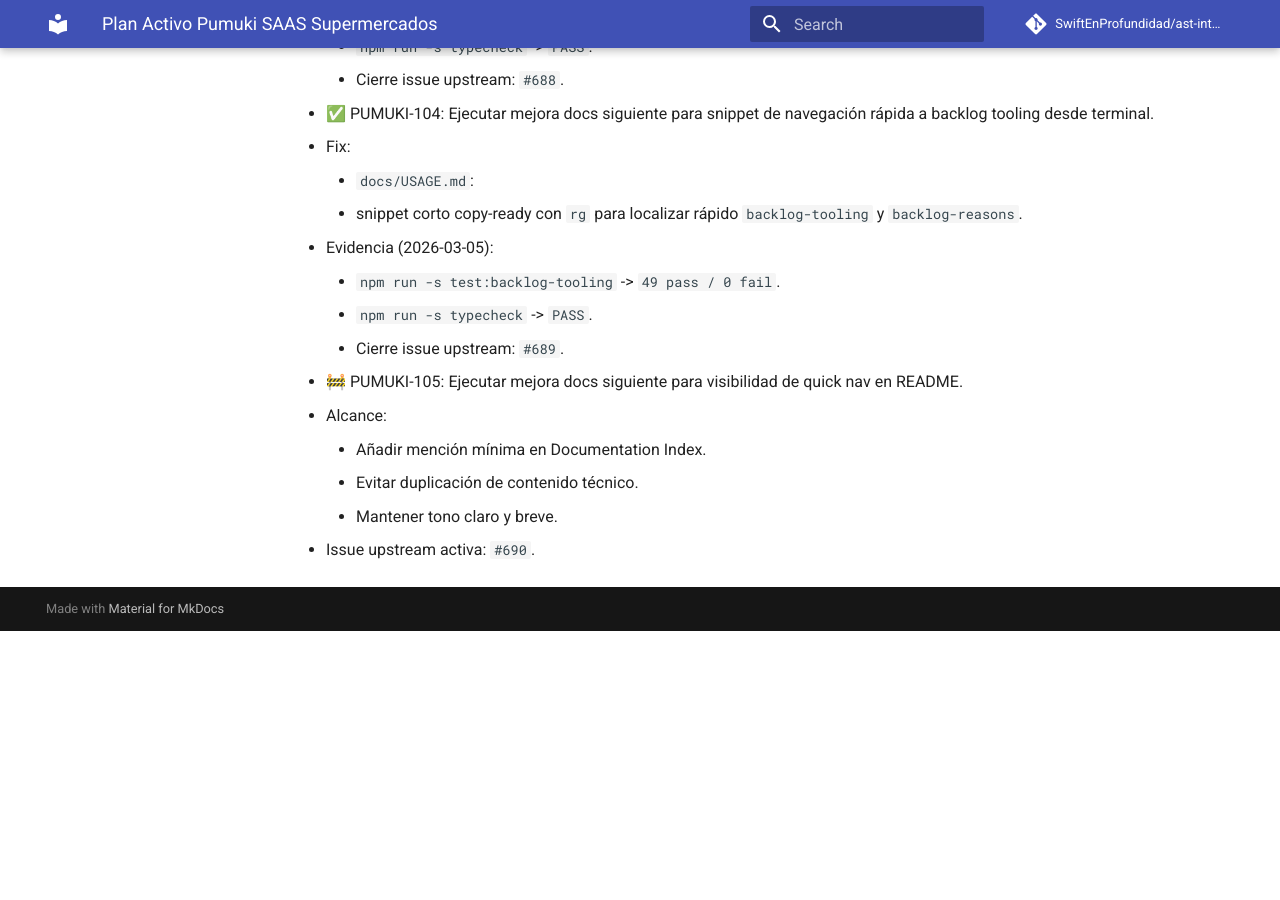
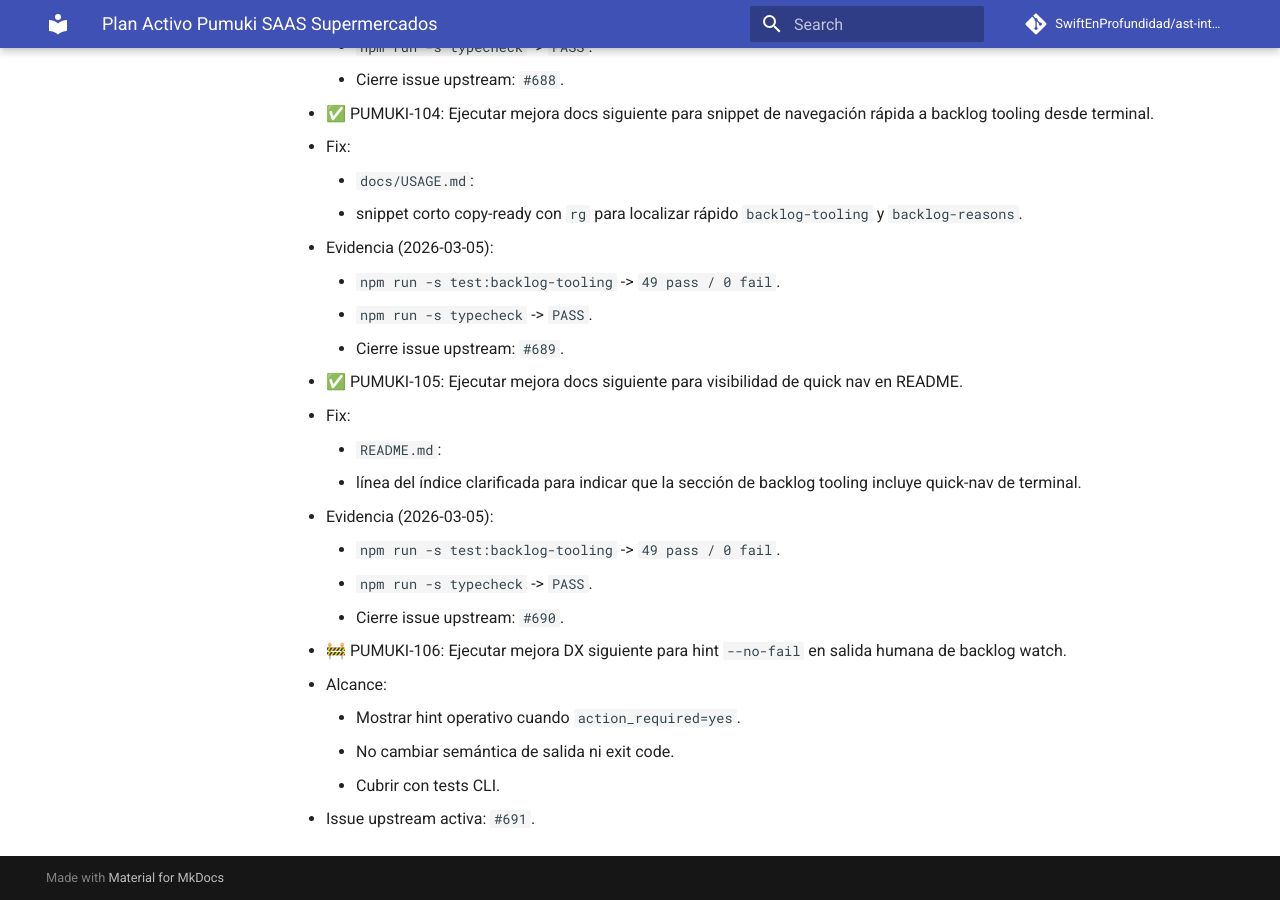
Before and after one commit to SwiftEnProfundidad/ast-intelligence-hooks, an MkDocs documentation site: the page built from docs/seguimiento-activo-pumuki-saas-supermercados.md, in a window 1280 px wide and 900 px high, scrolled down 44716 px. Built offline with MkDocs 1.6.1 and Material for MkDocs 9.7.7, drawn with Linux system fonts in a browser that asks for light colours; comment, search, counter and statistics services are not loaded; before the commit the page ends 45347 px from its top, so only the background shows below that.

Commit message:
docs(backlog): clarify README quick-nav visibility

```diff
--- a/docs/seguimiento-activo-pumuki-saas-supermercados.md
+++ b/docs/seguimiento-activo-pumuki-saas-supermercados.md
@@ -1224,9 +1224,18 @@
     - `npm run -s typecheck` -> `PASS`.
     - Cierre issue upstream: `#689`.
 
-- 🚧 PUMUKI-105: Ejecutar mejora docs siguiente para visibilidad de quick nav en README.
+- ✅ PUMUKI-105: Ejecutar mejora docs siguiente para visibilidad de quick nav en README.
+  - Fix:
+    - `README.md`:
+      - línea del índice clarificada para indicar que la sección de backlog tooling incluye quick-nav de terminal.
+  - Evidencia (2026-03-05):
+    - `npm run -s test:backlog-tooling` -> `49 pass / 0 fail`.
+    - `npm run -s typecheck` -> `PASS`.
+    - Cierre issue upstream: `#690`.
+
+- 🚧 PUMUKI-106: Ejecutar mejora DX siguiente para hint `--no-fail` en salida humana de backlog watch.
   - Alcance:
-    - Añadir mención mínima en Documentation Index.
-    - Evitar duplicación de contenido técnico.
-    - Mantener tono claro y breve.
-  - Issue upstream activa: `#690`.
+    - Mostrar hint operativo cuando `action_required=yes`.
+    - No cambiar semántica de salida ni exit code.
+    - Cubrir con tests CLI.
+  - Issue upstream activa: `#691`.
```
Also changed, not shown: README.md (+1 -1 lines), docs/registro-maestro-de-seguimiento.md (+2 -2 lines).
